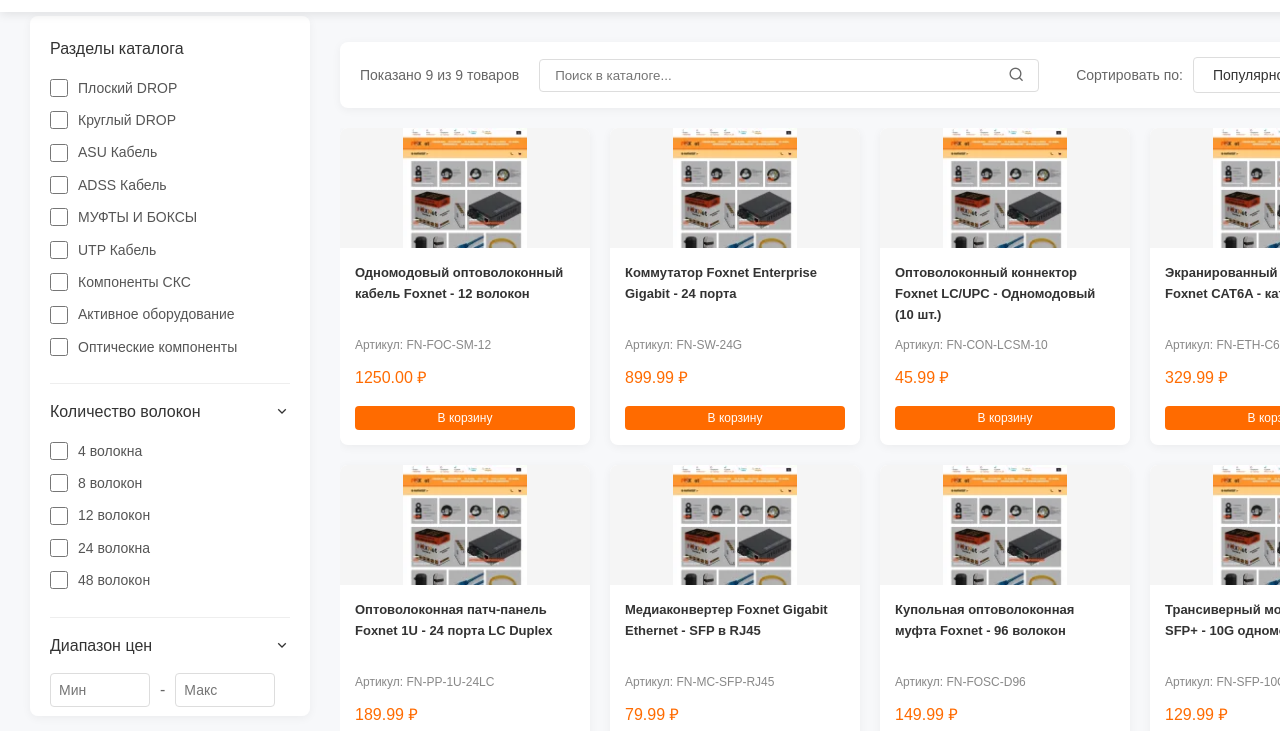
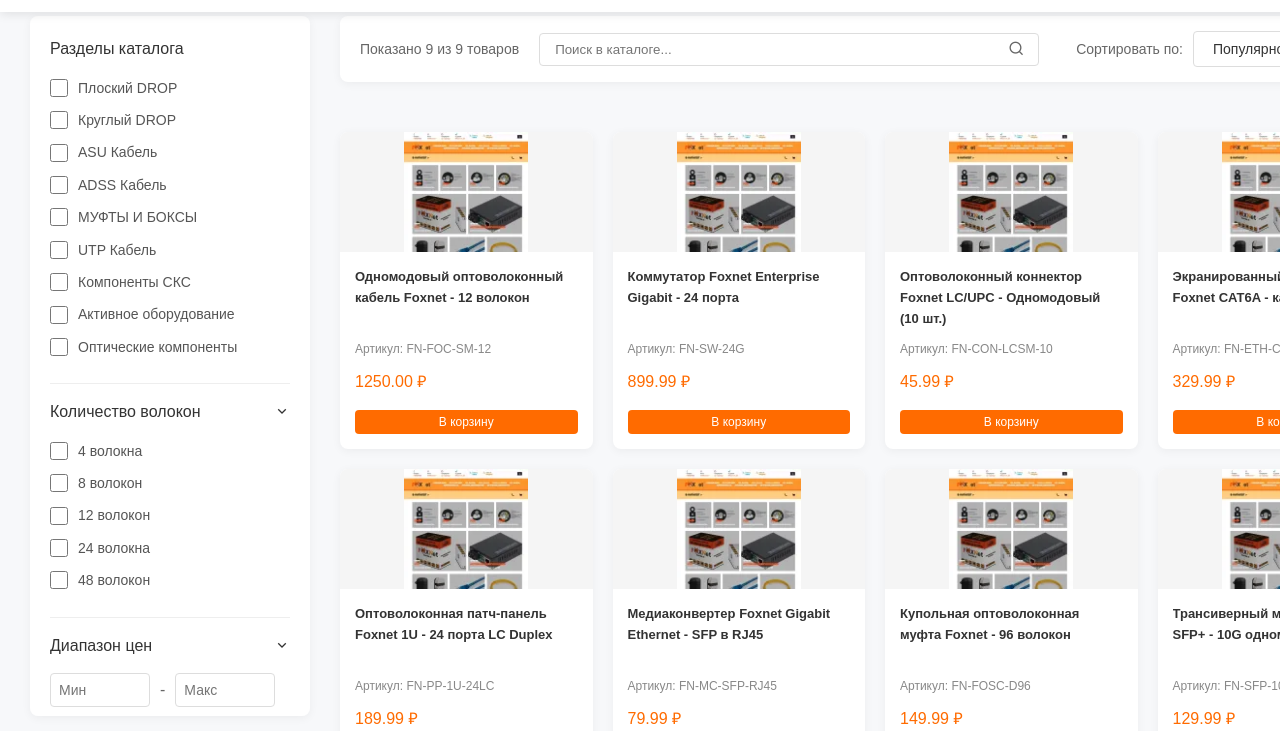
Before and after one commit to Johnykrsk888/FOXNET, a website: page HTML/index.html in a window 1280 px wide. Shown: the part 69-800 px from the top of the page. Drawn offline with nearby package versions, Linux system fonts and the light colour scheme; a web font is replaced by a local one.

Commit message:
стабильная версия!!!

```diff
--- a/HTML/index.html
+++ b/HTML/index.html
@@ -317,11 +317,14 @@
             display: flex;
             justify-content: space-between;
             align-items: center;
-            margin-bottom: 20px;
             background-color: #fff;
             padding: 15px 20px;
             border-radius: 8px;
             box-shadow: 0 2px 10px rgba(0, 0, 0, 0.05);
+            position: fixed;
+            top: 85px;
+            width: 1070px; /* Calculated width of the product section */
+            z-index: 99;
         }
 
         .results-count {
@@ -350,16 +353,11 @@
             background-color: #fff;
         }
 
-        .product-grid-container {
-            height: calc(100vh - 185px); /* header + controls height */
-            overflow-y: auto;
-            padding-right: 10px; /* for scrollbar */
-        }
-
         .product-grid {
             display: grid;
             grid-template-columns: repeat(4, 1fr);
             gap: 20px;
+            margin-top: 90px; /* To push grid below fixed controls */
         }
 
         .product-card {
@@ -662,9 +660,7 @@
                     </div>
                 </div>
 
-                <div class="product-grid-container">
-                    <div class="product-grid"></div>
-                </div>
+                <div class="product-grid"></div>
 
 
             </div>
```
